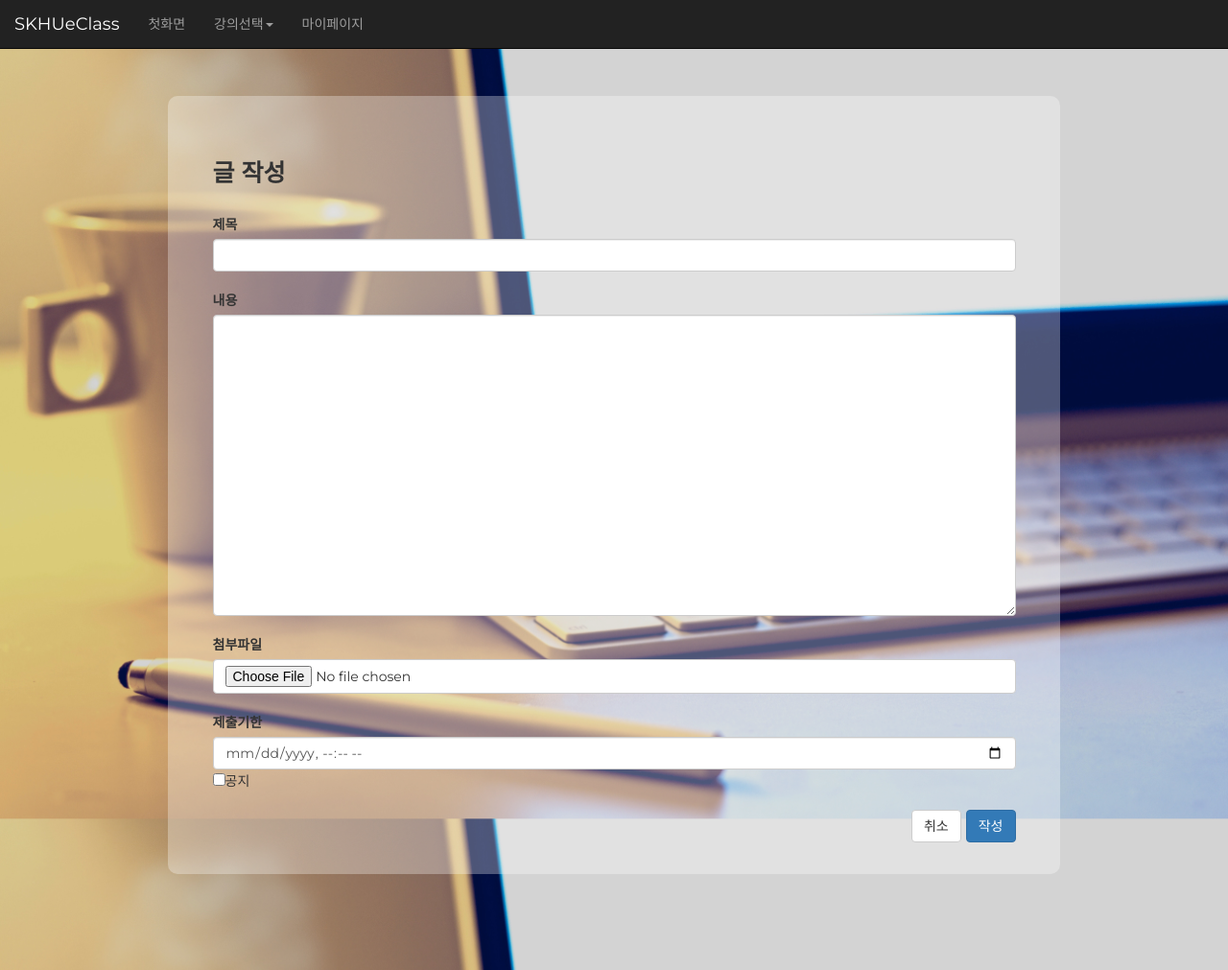
After one commit to enJOYSONG/CSECa-, a Django app: page /lecture/noticeWrite in a window 1280 px wide. The commit adds this page. Shown: the whole page at 96% size. Run offline with Django 3.2, Linux system fonts and the light colour scheme; some libraries are stand-ins or nearby versions.

Commit message:
공지작성

```diff
--- a/SKHUeClass/lecture/templates/myLecture.html
+++ b/SKHUeClass/lecture/templates/myLecture.html
@@ -106,7 +106,7 @@
                 </table>
 
                 <div style="float:right">
-                    <a href="noticeWrite.html"><button class="btn btn-primary">작성</button></a>
+                    <a href="{% url 'noticeWrite' %}"><button class="btn btn-primary">작성</button></a>
                 </div>
 
             </div>
--- /dev/null
+++ b/SKHUeClass/lecture/templates/noticeWrite.html
@@ -0,0 +1,106 @@
+{% load staticfiles %}
+<!DOCTYPE html>
+<html lang="en">
+<head>
+
+
+    <meta charset="utf-8">
+    <title>그래픽스게임캡스톤디자인</title>
+    <!-- Bootstrap -->
+    <link rel="stylesheet" type="text/css"  href="{% static 'css_main/bootstrap.css'%}">
+    <link rel="stylesheet" type="text/css" href="{% static 'css_main/jasny-bootstrap.min.css'%}">
+    <link rel="stylesheet" type="text/css" href="{% static 'css_main/animate.css'%}">
+
+    <!-- Stylesheet
+    ================================================== -->
+    <link rel="stylesheet" type="text/css" href="{% static 'css_main/style.css'%}">
+    <link rel="stylesheet" type="text/css" href="{% static 'css_main/responsive.css'%}">
+
+
+    <script type="text/javascript" src="{% static 'js_main/modernizr.custom.js'%}"></script>
+    <script src="http://code.jquery.com/jquery-latest.min.js"></script>
+</head>
+
+<body>
+    <nav class="navbar navbar-inverse navbar-fixed-top">
+        <div class="container-fluid">
+            <button type="button" class="navbar-toggle" data-toggle="collapse" data-target="#myNavbar">
+                <span class="icon-bar"></span>
+                <span class="icon-bar"></span>
+                <span class="icon-bar"></span>
+            </button>
+            <div class="navbar-header">
+                <a class="navbar-brand" href="#">SKHUeClass</a>
+            </div>
+            <div>
+                <div class="collapse navbar-collapse" id="myNavbar">
+                    <ul class="nav navbar-nav">
+                        <li>
+                            <a href="lectureList.html">첫화면</a>
+                        </li>
+
+                        <li class="dropdown">
+                            <a class="dropdown-toggle" data-toggle="dropdown" href="#">강의선택<span class="caret"></span></a>
+                            <ul class="dropdown-menu">
+                                <li>
+                                    <a href="myLecture.html">그래픽스게임캡스톤디자인</a>
+                                </li>
+                                <li>
+                                    <a href="myLecture.html">컴퓨터구조</a>
+                                </li>
+
+                            </ul>
+                        </li>
+
+                        <li>
+                            <a href="myPage.html">마이페이지</a>
+                        </li>
+
+                    </ul>
+                </div>
+            </div>
+        </div>
+    </nav>
+
+    <div class="container" >
+        <form method="post">
+            {% csrf_token %}
+        <div  style="background-color: rgba(255,255,255,0.3); margin: 100px auto; width: 100%; padding:5%; border-radius:10px;">
+            <h3>글 작성</h3><br />
+            <label>제목</label>
+            <input id="title" name="title" class="form-control"/></br>
+            <label>내용</label>
+            <textarea id= "content" name="content" rows="15" class="form-control"></textarea></br>
+            <label>첨부파일</label>
+            <input id="file" name="file" class="btn btn-default" style="width:100%" type="file" /></br>
+            <label>제출기한</label>
+            <input id="limited_date" name="limited_date" class="form-control" type="datetime-local" />
+            <input id="is_notice" name="is_notice" type="checkbox" value="1">공지</input></br>
+
+
+           </br>
+          <button class="btn btn-primary pull-right" type="submit" formaction="/lecture/noticeWrite">작성</button>
+          <button class="btn btn-default pull-right" style="margin-right:5px">취소</button>
+         <br />
+        </div>
+            </form>
+
+</div>
+
+
+
+<!-- jQuery (necessary for Bootstrap's JavaScript plugins) -->
+<script src="https://ajax.googleapis.com/ajax/libs/jquery/1.11.1/jquery.min.js"></script>
+<script type="text/javascript" src="js_main/jquery.1.11.1.js"></script>
+<!-- Include all compiled plugins (below), or include individual files as needed -->
+<script type="text/javascript" src="js_main/bootstrap.js"></script>
+<script type="text/javascript" src="js_main/SmoothScroll.js"></script>
+<script type="text/javascript" src="js_main/jasny-bootstrap.min.js"></script>
+
+<script src="js_main/owl.carousel.js"></script>
+<script src="js_main/typed.js"></script>
+
+<!-- Javascripts ================================================== -->
+<script type="text/javascript" src="js_main/main.js"></script>
+</body>
+</html>
--- a/SKHUeClass/lecture/urls.py
+++ b/SKHUeClass/lecture/urls.py
@@ -5,5 +5,6 @@ urlpatterns = [
     url(r'^my_lecture_list$', my_lecture_list, name='my_lecture_list'),
     url(r'^lecture_detail$', lecture_detail, name='lecture_detail'),
     url(r'^lecture_list$', lecture_list, name='lecture_list'),
+    url(r'^noticeWrite$', noticeWrite, name='noticeWrite')
 
 ]
--- a/SKHUeClass/lecture/views.py
+++ b/SKHUeClass/lecture/views.py
@@ -1,5 +1,6 @@
 from django.shortcuts import render
-from .models import Lecture
+from .models import Lecture, LectureNotice
+from django.utils import timezone
 
 
 def my_lecture_list(request):
@@ -19,3 +20,23 @@ def lecture_list(request):
         if request.method == "GET":
             lectures = Lecture.objects.all()
             return render(request, 'lectureApply.html', {'lectures': lectures})
+
+def noticeWrite(request):
+    if request.method =="GET":
+        return render(request,'noticeWrite.html')
+    if request.method=='POST':
+        lec = Lecture.objects.get(id=1)
+        lecNotice = LectureNotice()
+
+        lecNotice.lecture = lec
+        lecNotice.title= request.POST['title']
+        lecNotice.content = request.POST['content']
+        lecNotice.file = request.POST['file']
+        lecNotice.is_notice = request.POST.get('is_notice',False)
+        lecNotice.limited_date = request.POST['limited_date']
+        #lecNotice.content_at = django.utils.timezone.now()
+        lecNotice.updated_at = timezone.now()
+
+
+        lecNotice.save()
+        return render(request,'myLecture.html')
```
Also changed, not shown: SKHUeClass/lecture/models.py (+13 -0 lines).
